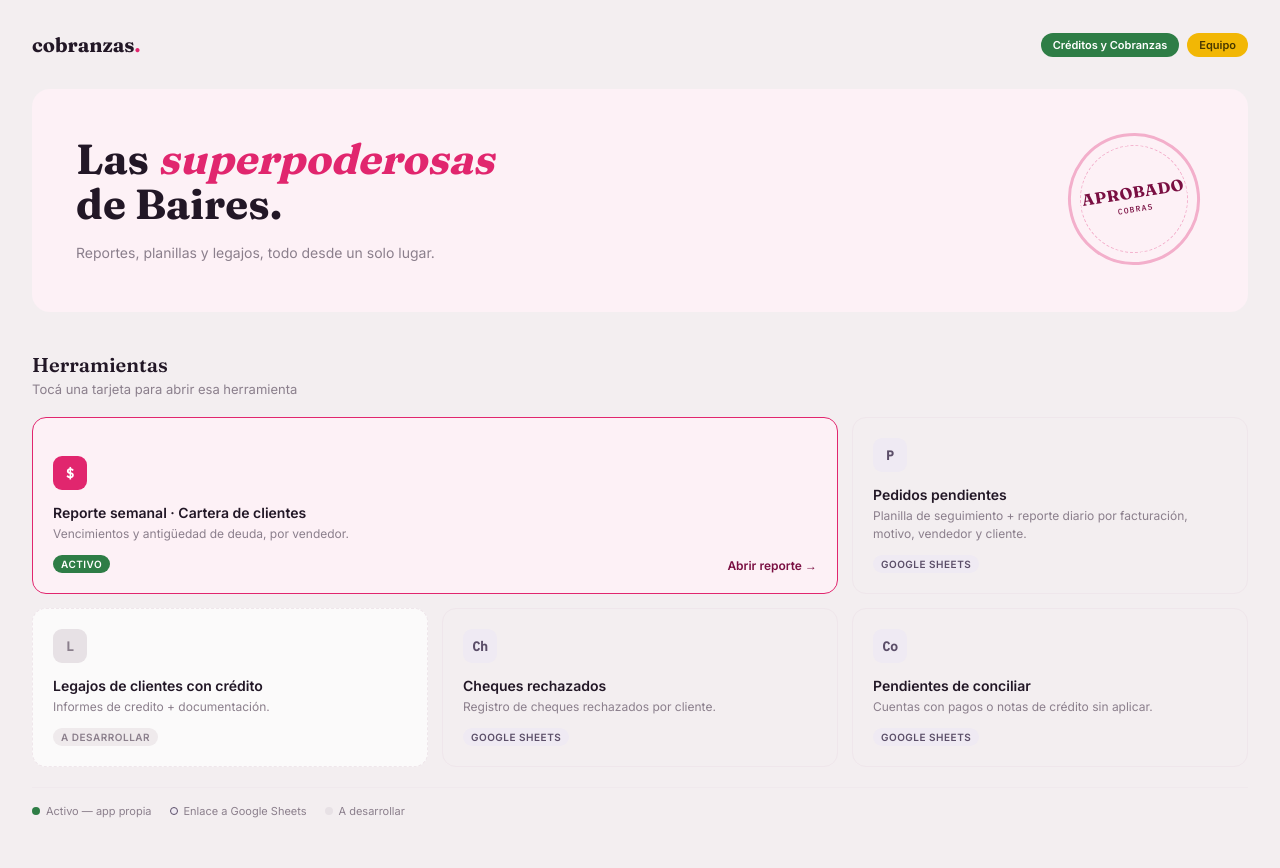
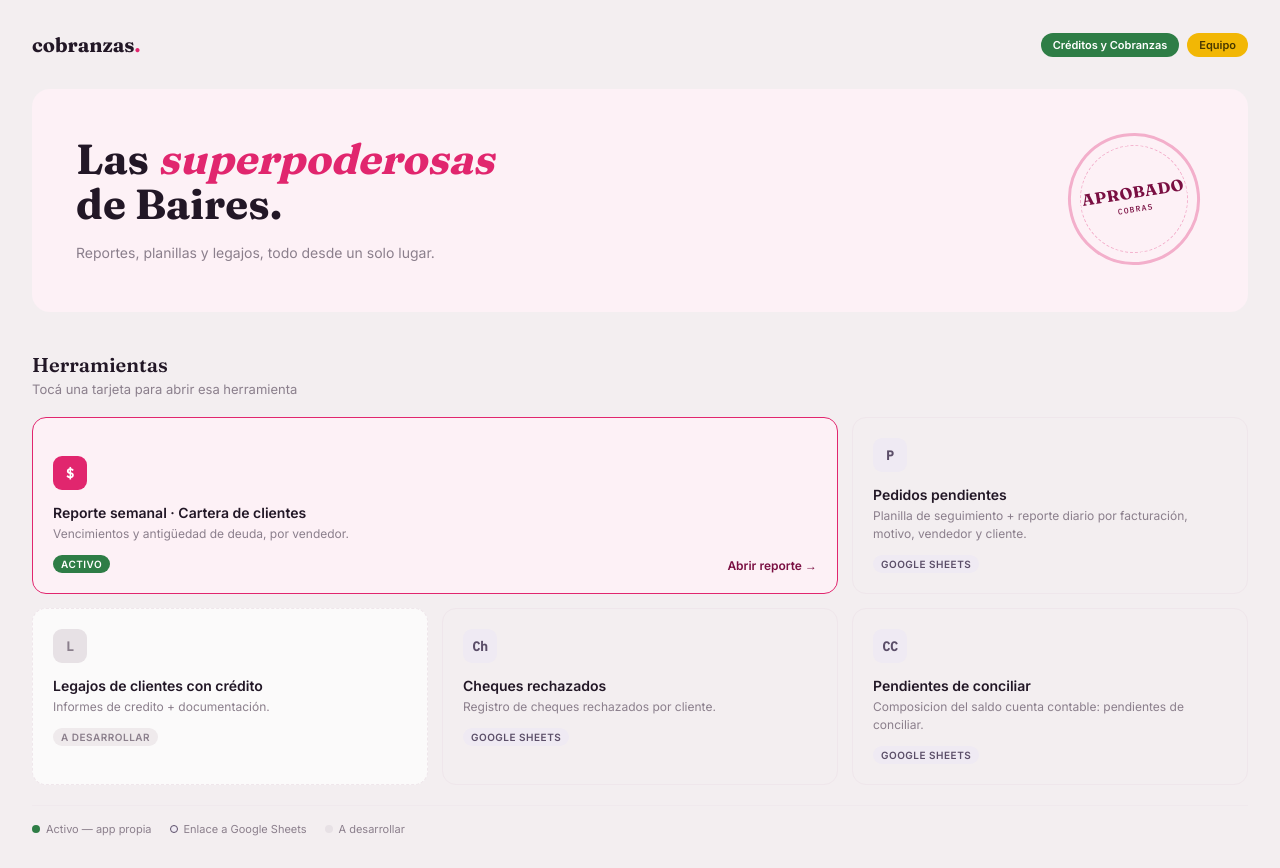
Before and after one commit to maguibaires-netizen/cobranzas-cartera, a React (Vite) app: page /#/ in a window 1280 px wide. Built offline with nearby package versions, Linux system fonts and the light colour scheme.

Commit message:
class name composicion de saldos

```diff
--- a/src/pages/Home.jsx
+++ b/src/pages/Home.jsx
@@ -50,9 +50,9 @@ export default function Home() {
         </Link>
 
         <Link className="tool-card sheets" to="/pendientes-conciliar">
-          <div className="tool-icon">Co</div>
+          <div className="tool-icon">CC</div>
           <div className="tool-name">Pendientes de conciliar</div>
-          <div className="tool-desc">Cuentas con pagos o notas de crédito sin aplicar.</div>
+          <div className="tool-desc">Composicion del saldo cuenta contable: pendientes de conciliar.</div>
           <div className="tool-status sheets">Google Sheets</div>
         </Link>
       </div>
```
